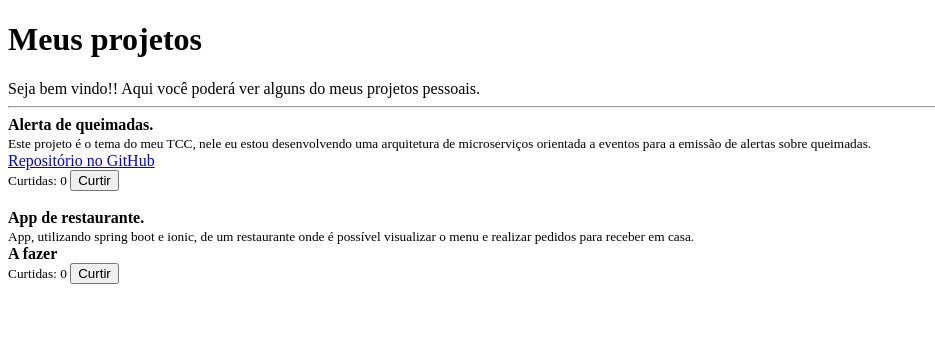
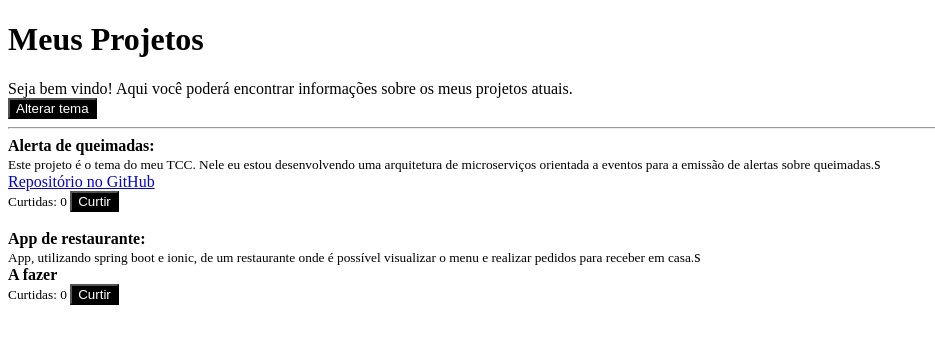
Before and after one commit to JoaoPedroAFLuz/my-projects, a React app: page / in a window 1280 px wide. Shown: the top 344 px of the page, without its empty margins (0-935 px from the left). Built offline with nearby package versions, Linux system fonts and the light colour scheme.

Commit message:
Criados os temas e modificando-os com ContexApi
Foram criados os temas dark e light com createContext e são utilizados em outros componentes por meio do useContext. Esses temas alteram os estilos dos botões por enquanto.

```diff
--- a/src/App.js
+++ b/src/App.js
@@ -1,55 +1,19 @@
 import React from 'react';
-import { useState } from 'react/cjs/react.development';
 
+import { ThemeProvider } from './context/ThemeContext';
 import Header from './components/Header';
 import Projects from './components/Projects';
 
 export default function App() {
-  const [projects, setProjects] = useState([
-    {
-      id: Math.random(),
-      title: 'Alerta de queimadas.',
-      description:
-        'Este projeto é o tema do meu TCC, nele eu estou desenvolvendo uma arquitetura de microserviços orientada a eventos para a emissão de alertas sobre queimadas.',
-      link: 'https://github.com/JoaoPedroLuz57/alertas-de-queimadas',
-      status: 'Em desenvolvimento',
-      likes: 0,
-    },
-    {
-      id: Math.random(),
-      title: 'App de restaurante.',
-      description:
-        'App, utilizando spring boot e ionic, de um restaurante onde é possível visualizar o menu e realizar pedidos para receber em casa.',
-      link: '',
-      status: 'A fazer',
-      likes: 0,
-    },
-  ]);
-
-  function handleLike(projectId) {
-    setProjects(prevState =>
-      prevState.map(project =>
-        (project.id === projectId ? {...project, likes: project.likes + 1} : project)
-      )
-    );
-  }
-
   return (
     <>
-      <Header />
-
-      {projects.map(project => (
-        <Projects
-          key={project.id}
-          id={project.id}
-          title={project.title}
-          description={project.description}
-          link={project.link}
-          status={project.status}
-          likes={project.likes}
-          onLike={handleLike}
+      <ThemeProvider>
+        <Header
+          title="Meus Projetos"
+          subtitle="Seja bem vindo! Aqui você poderá encontrar informações sobre os meus projetos atuais."
         />
-      ))}
+        <Projects />
+      </ThemeProvider>
     </>
   );
 }
--- /dev/null
+++ b/src/components/Button.js
@@ -0,0 +1,25 @@
+import React, { useContext } from 'react';
+import PropTypes from 'prop-types';
+
+import { ThemeContext } from '../context/ThemeContext';
+
+export default function Button({ onClick, children }) {
+  const { theme } = useContext(ThemeContext);
+
+  return (
+    <button
+      onClick={onClick}
+      style={{
+        color: theme === 'dark' ? '#fff' : '#000',
+        background: theme === 'dark' ? '#000' : '#fff',
+      }}
+    >
+      {children}
+    </button>
+  );
+}
+
+Button.propTypes = {
+  children: PropTypes.node.isRequired,
+  onClick: PropTypes.func.isRequired,
+};
--- a/src/components/Header/index.js
+++ b/src/components/Header/index.js
@@ -1,13 +1,24 @@
-import React from 'react';
+import React, { useContext } from 'react';
+import PropTypes from 'prop-types';
 
-export default function Header() {
+import Button from '../Button';
+import { ThemeContext } from '../../context/ThemeContext';
+
+export default function Header({ title, subtitle }) {
+  const { handleToggleTheme } = useContext(ThemeContext);
+
   return (
     <>
-      <h1>Meus projetos</h1>
-      <span>
-        Seja bem vindo!! Aqui você poderá ver alguns do meus projetos pessoais.
-      </span>
+      <h1>{title}</h1>
+      <span>{subtitle}</span>
+      <br />
+      <Button onClick={handleToggleTheme}>Alterar tema</Button>
       <hr />
     </>
   );
 }
+
+Header.propTypes = {
+  title: PropTypes.string.isRequired,
+  subtitle: PropTypes.string.isRequired,
+};
--- /dev/null
+++ b/src/components/Projects/Project/ProjectHeader.js
@@ -0,0 +1,28 @@
+import React from 'react';
+import PropTypes from 'prop-types';
+
+export default function ProjectHeader({ title, description, link, status, likes }) {
+  return (
+    <>
+      <strong>{title + ':'}</strong>
+      <br />
+      <small>{description}</small>s
+      <br />
+      {link ? (
+        <a href={link}>Repositório no GitHub</a>
+      ) : (
+        <strong>{status}</strong>
+      )}
+      <br />
+      <small>Curtidas: {likes} </small>
+    </>
+  );
+}
+
+ProjectHeader.propTypes = {
+  title: PropTypes.string.isRequired,
+  description: PropTypes.string.isRequired,
+  link: PropTypes.string.isRequired,
+  status: PropTypes.string.isRequired,
+  likes: PropTypes.number.isRequired
+};
--- /dev/null
+++ b/src/components/Projects/Project/index.js
@@ -0,0 +1,40 @@
+import React from 'react';
+
+import PropTypes from 'prop-types';
+
+import ProjectHeader from './ProjectHeader';
+import Button from '../../Button';
+
+export default function Project({
+  project: { id, title, description, link, status, likes },
+  onLike,
+}) {
+  return (
+    <>
+      <article>
+        <ProjectHeader
+          title={title}
+          description={description}
+          link={link}
+          status={status}
+          likes={likes}
+        />
+        <Button onClick={() => onLike(id)}>Curtir</Button>
+      </article>
+      <br />
+    </>
+  );
+}
+
+Project.propTypes = {
+  project: PropTypes.shape({
+    id: PropTypes.number.isRequired,
+    title: PropTypes.string.isRequired,
+    description: PropTypes.string.isRequired,
+    link: PropTypes.string.isRequired,
+    status: PropTypes.string.isRequired,
+    likes: PropTypes.number.isRequired,
+  }).isRequired,
+
+  onLike: PropTypes.func.isRequired,
+};
--- a/src/components/Projects/index.js
+++ b/src/components/Projects/index.js
@@ -1,34 +1,44 @@
-import React from 'react';
+import React, { useState } from 'react';
 
-import PropTypes from 'prop-types';
-export default function Projects({ id, title, description, link, status, likes, onLike }) {
+import Project from './Project';
+
+export default function Projects() {
+  const [projects, setProjects] = useState([
+    {
+      id: Math.random(),
+      title: 'Alerta de queimadas',
+      description:
+        'Este projeto é o tema do meu TCC. Nele eu estou desenvolvendo uma arquitetura de microserviços orientada a eventos para a emissão de alertas sobre queimadas.',
+      link: 'https://github.com/JoaoPedroLuz57/alertas-de-queimadas',
+      status: 'Em desenvolvimento',
+      likes: 0,
+    },
+    {
+      id: Math.random(),
+      title: 'App de restaurante',
+      description:
+        'App, utilizando spring boot e ionic, de um restaurante onde é possível visualizar o menu e realizar pedidos para receber em casa.',
+      link: '',
+      status: 'A fazer',
+      likes: 0,
+    },
+  ]);
+
+  function handleLike(projectId) {
+    setProjects(prevState =>
+      prevState.map(project =>
+        project.id === projectId
+          ? { ...project, likes: project.likes + 1 }
+          : project
+      )
+    );
+  }
+
   return (
     <>
-      <article>
-        <strong>{title}</strong>
-        <br />
-        <small>{description}</small>
-        <br />
-        {link ? (
-          <a href={link}>Repositório no GitHub</a>
-        ) : (
-          <strong>{status}</strong>
-        )}
-        <br />
-        <small>Curtidas: {likes}  </small>
-        <button onClick={() => onLike(id)}>Curtir</button>
-      </article>
-      <br />
+      {projects.map(project => (
+        <Project key={project.id} project={project} onLike={handleLike} />
+      ))}
     </>
   );
 }
-
-Projects.propTypes = {
-  id: PropTypes.number.isRequired,
-  title: PropTypes.string.isRequired,
-  description: PropTypes.string.isRequired,
-  link: PropTypes.string.isRequired,
-  status: PropTypes.string.isRequired,
-  likes: PropTypes.number.isRequired,
-  onLike: PropTypes.func.isRequired
-};
--- /dev/null
+++ b/src/context/ThemeContext.js
@@ -0,0 +1,17 @@
+import React, { useState, createContext } from 'react';
+
+export const ThemeContext = createContext('dark');
+
+export function ThemeProvider({ children }) {
+  const [theme, setTheme] = useState('dark');
+
+  function handleToggleTheme() {
+    setTheme(prevState => (prevState === 'dark' ? 'light' : 'dark'));
+  }
+
+  return (
+    <ThemeContext.Provider value={{ theme, handleToggleTheme }}>
+      {children}
+    </ThemeContext.Provider>
+  );
+}
```
Also changed, not shown: src/index.js (line endings or trailing spaces).
